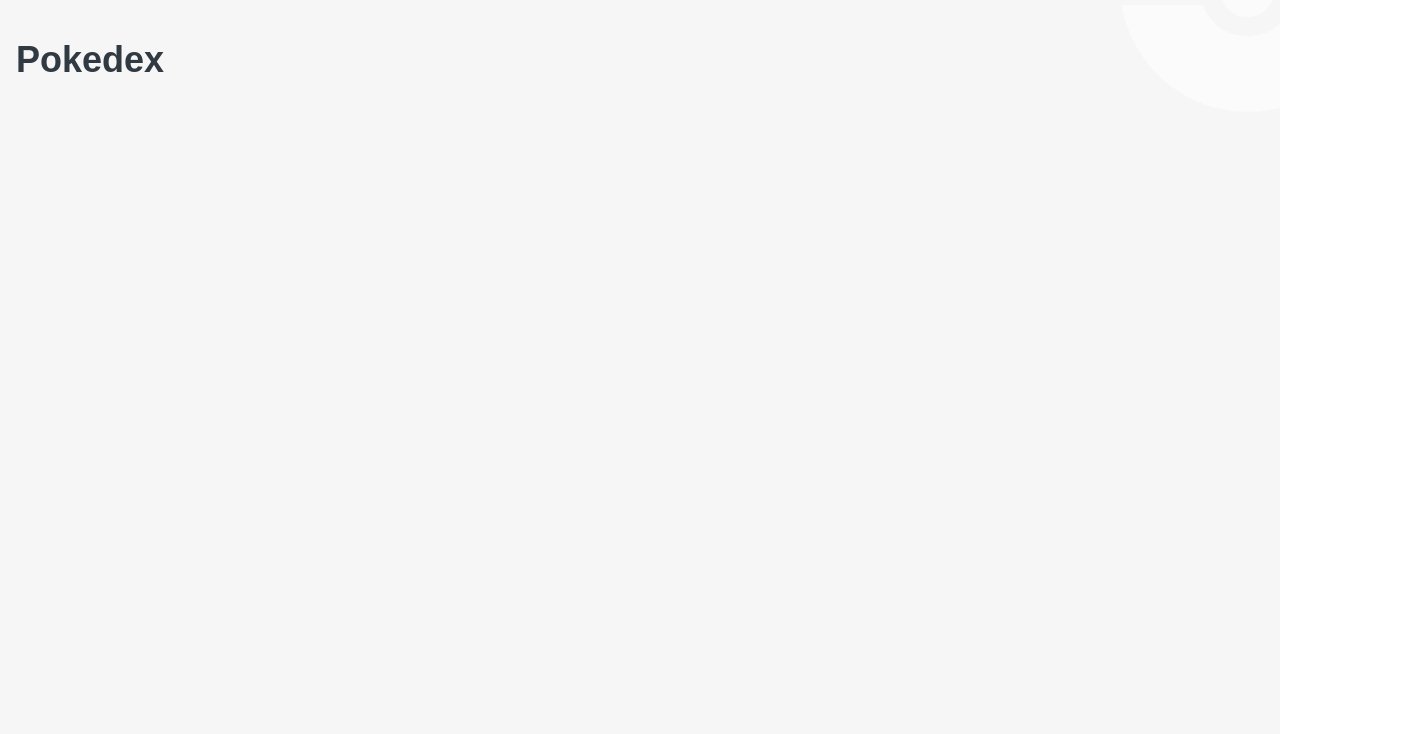
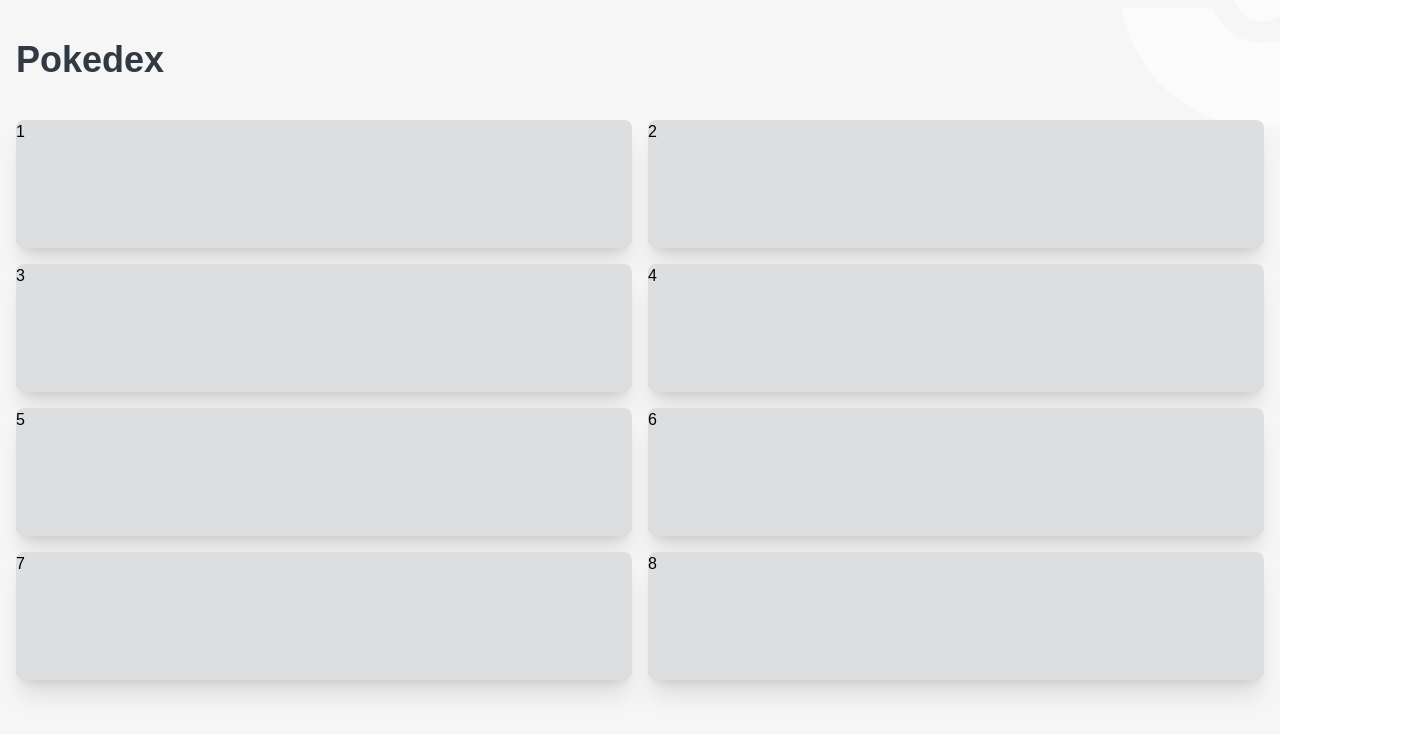
Before and after one commit to Dedenno17/poke-app, a React (Create React App) app: page / in a window 1280 px wide. Shown: the top 734 px of the page, 1408 px wide, since content can reach past the window. Built offline with nearby package versions, Linux system fonts and the light colour scheme.

Commit message:
membuat compoenent pokemon list

```diff
--- a/src/components/Home/HomeComponent.jsx
+++ b/src/components/Home/HomeComponent.jsx
@@ -1,9 +1,11 @@
 import React from "react";
+import PokemonList from "./PokemonList";
 
 export default function HomeComponent() {
   return (
     <div className="absolute top-0 left-0 right-0 bottom-0 pt-10 px-4">
       <h1 className="text-4xl text-primaryBlack font-semibold">Pokedex</h1>
+      <PokemonList />
     </div>
   );
 }
--- /dev/null
+++ b/src/components/Home/PokemonList.jsx
@@ -0,0 +1,16 @@
+import React from "react";
+
+export default function PokemonList() {
+  return (
+    <div className="w-full grid grid-cols-2 gap-4 pt-10 pb-8">
+      {[1, 2, 3, 4, 5, 6, 7, 8].map((item) => (
+        <div
+          key={Math.random() + item + ""}
+          className="w-full h-32 bg-primaryGrey rounded-lg shadow-xl"
+        >
+          {item}
+        </div>
+      ))}
+    </div>
+  );
+}
--- a/src/pages/Home.js
+++ b/src/pages/Home.js
@@ -5,11 +5,11 @@
 
 function Home() {
   return (
-    <div className="bg-primaryWhite w-full min-h-[100vh] relative">
+    <div className="bg-primaryWhite w-full min-h-[100vh] relative mx-auto">
       <img
         src={pokeball}
         alt="pokeball"
-        className="absolute w-64 h-64 z-0 -top-36 -right-24 opacity-60"
+        className="absolute w-72 h-72 z-0 -top-40 -right-32 opacity-60"
       />
       <HomeComponent />
     </div>
```
